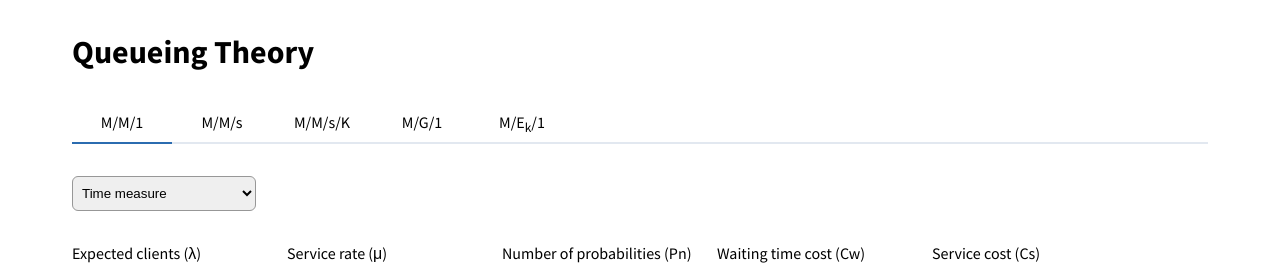
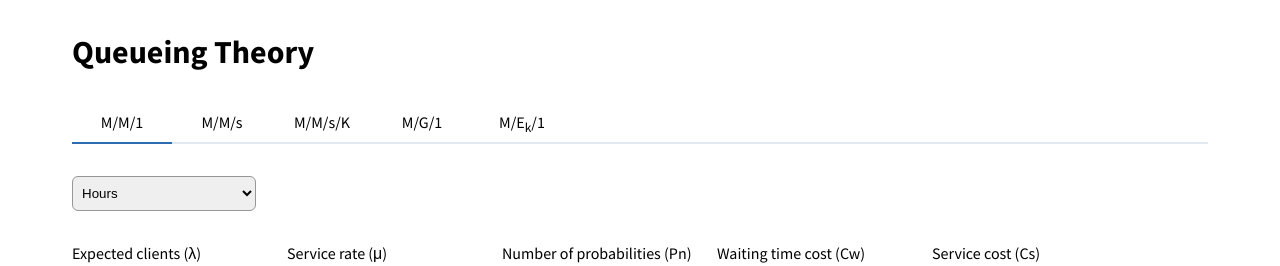
Before and after one commit to PedroRangelP/Queueing-Theory, a React app: page /Queueing-Theory/MM1 in a window 1280 px wide. Shown: the top 266 px of the page. Built offline with nearby package versions, Linux system fonts and the light colour scheme.

Commit message:
Time units fix
Co-Authored-By: Pedro Rangel <42298267+PedroRangelP@users.noreply.github.com>

```diff
--- a/src/App.js
+++ b/src/App.js
@@ -21,7 +21,7 @@ const App = () => {
         <Layout>
             <h1 className='title'>Queueing Theory</h1>
             <Selector />
-            <TimeSelect onSelect={(select) => timeCtx.setTimeUnit(select)} />
+            <TimeSelect onSelect={(select) => timeCtx.setTimeUnit(select)} value={timeCtx.timeUnit} />
             <Routes>
                 <Route path='/' element={<Navigate replace to='/MM1' />} />
                 <Route path='/MM1' element={<MM1 />} />
--- a/src/components/Results.js
+++ b/src/components/Results.js
@@ -12,13 +12,13 @@ const Results = ({ data={} }) => {
     return (
         <div className="results-container">
             <div className='results'>
-                <p>Average clients in the queue (L<sub>q</sub>): {Lq} { Lq && unit}</p>
-                <p>Average clients in the system (L): {L} {L && 'Clients'}</p>
+                <p>Average clients in the queue (L<sub>q</sub>): {Lq} { Lq && 'clients'}</p>
+                <p>Average clients in the system (L): {L} {L && 'clients'}</p>
                 <p>Wait time in queue (W<sub>q</sub>): {Wq} {Wq && unit}</p>
                 <p>Average time in the system (W): {W} {W && unit}</p>
                 {rho && <p>Rho (ρ): {rho}</p>}
-                {lambda_e && <p>Effective arrival rate (λ<sub>e</sub>): {lambda_e}</p>}
-                {totalCost && <p>Total cost (C<sub>T</sub>): {totalCost}</p>}
+                {lambda_e && <p>Effective arrival rate (λ<sub>e</sub>): {lambda_e} clients/{lambda_e && unit.slice(0, -1)}</p>}
+                {totalCost && <p>Total cost (C<sub>T</sub>): ${totalCost}</p>}
             </div>
             {probabilities && <Probabilities probabilities={probabilities} />}
         </div>
--- a/src/components/TimeSelect.js
+++ b/src/components/TimeSelect.js
@@ -7,7 +7,6 @@ const TimeSelect = ({ onSelect, value }) => {
 
     return (
         <select name='time-select' className='time-select' value={value} onChange={handleSelect}>
-            <option value=''>Time measure</option>
             <option value='seconds'>Seconds</option>
             <option value='minutes'>Minutes</option>
             <option value='hours'>Hours</option>
--- a/src/store/time-context.js
+++ b/src/store/time-context.js
@@ -7,7 +7,7 @@ const TimeContext = React.createContext({
 })
 
 export const TimeContextProvider = (props) => {
-    const [timeUnit, setTimeUnit] = useState('')
+    const [timeUnit, setTimeUnit] = useState('hours')
 
     const contextValue = {
         timeUnit,
```
